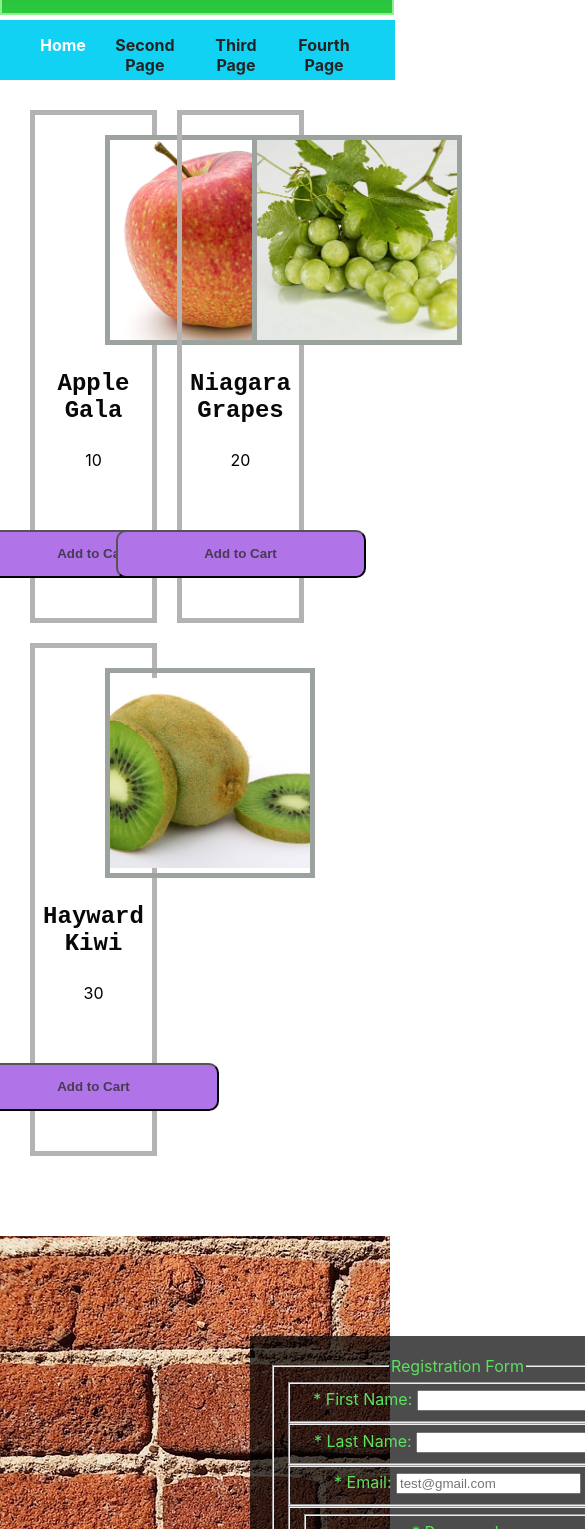
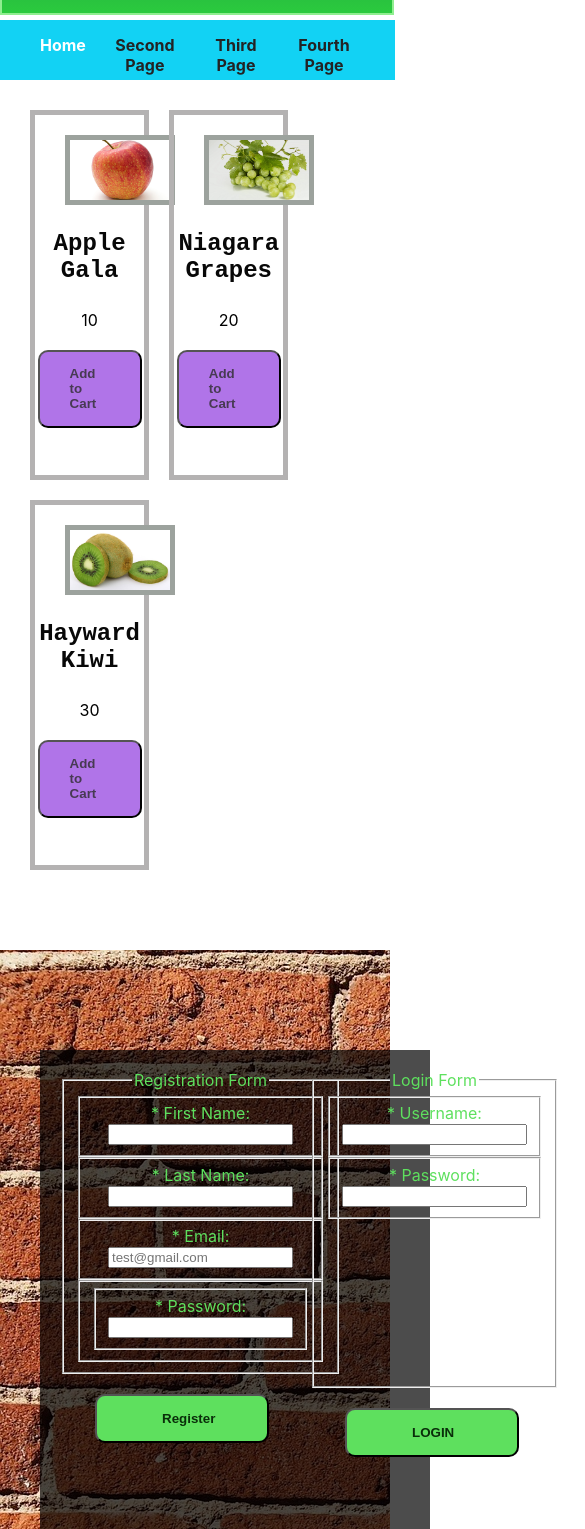
Before and after one commit to mvpetrusenko/react-pet-project, a React (Create React App) app: page / in a window 390 px wide. Shown: the part 119-1648 px from the top of the page, 585 px wide, since content can reach past the window. Built offline with nearby package versions, Linux system fonts and the light colour scheme.

Commit message:
adaptive 768

```diff
--- a/src/components/Card/Card.css
+++ b/src/components/Card/Card.css
@@ -87,3 +87,44 @@
     background-color: rgb(232, 116, 157);
 
 }
+
+
+
+
+
+
+@media only screen and (max-width: 768px)   {
+
+  .cardContainer {
+    width: 28%;
+    height: 300px;
+  }
+
+
+  .cards {
+    max-width: 763px;
+  }
+
+
+  .cardPrice {
+    margin-bottom: 20px;
+  }
+
+
+  .cardImageBlock {
+    max-width: 100px;
+    max-height: 60px;
+    margin-left: 30px;
+  }
+
+  .cardImage {
+    max-width: 100px;
+  }
+
+
+  .buyButton {
+    max-width: 40px;
+    padding-left: 30px;
+    padding-right: 70px;
+  }
+}
--- a/src/components/Footer/Footer.css
+++ b/src/components/Footer/Footer.css
@@ -12,3 +12,13 @@
 .copyrights {
     padding-left: 15px;
 }
+
+
+
+
+
+@media only screen and (max-width: 768px) {
+    .footer {
+        max-width: 590px;
+    }
+}
--- a/src/components/Header/Header.css
+++ b/src/components/Header/Header.css
@@ -63,3 +63,18 @@ h1 {
     font-weight: bold;
     color: white;
 }
+
+
+
+
+
+@media only screen and (max-width: 768px)   {
+    header {
+        max-width: 590px;
+
+    }
+
+    h1 {
+        padding-left: 180px;
+    }
+}
--- a/src/components/MainPage/MainPage.css
+++ b/src/components/MainPage/MainPage.css
@@ -136,3 +136,63 @@
     width: 50px;
     margin-top: 20px;
   }
+
+
+
+
+
+
+
+
+
+  /* adaptive design for smartphones (desctop-first approach) */
+
+  /* @media only screen and (min-device-width: 320px) and (max-device-height: 640px) and (orientation : landscape) */
+
+  /* The only keyword prevents older browsers that do not support media queries with
+  media features from applying the given styles. It has no effect on modern browsers */
+
+  /* portrain and landscape (tablet) */
+  /* breakpoints:  */
+  @media only screen and (max-width: 768px)   {
+    .content {
+      max-width: 590px;
+    }
+
+    .forms {
+      margin-left: 40px;
+      max-width: 480px;
+
+    }
+
+
+
+    .registrationForm {
+      max-width: 200px;
+    }
+
+
+    .loginForm {
+      max-width: 100px;
+    }
+
+    .submitRegistrationButton, .loginButton {
+      margin-left: 35px;
+    }
+
+    .formFieldLogin {
+      height: 298px;
+    }
+
+
+
+
+  }
+
+
+
+
+
+
+  /* mobile:  */
+  @media only screen and (min-width: 640px)  {}
--- a/src/components/NavBar/NavBar.css
+++ b/src/components/NavBar/NavBar.css
@@ -47,3 +47,14 @@ nav .active {
     display: flex; /* Use flexbox to align icon and text */
 
   }
+
+
+
+
+
+
+  @media only screen and (max-width: 768px) {
+    .navbar {
+      max-width: 590px;
+    }
+  }
```
Also changed, not shown: 1 other file (tests, documents, lock files or other folders).
